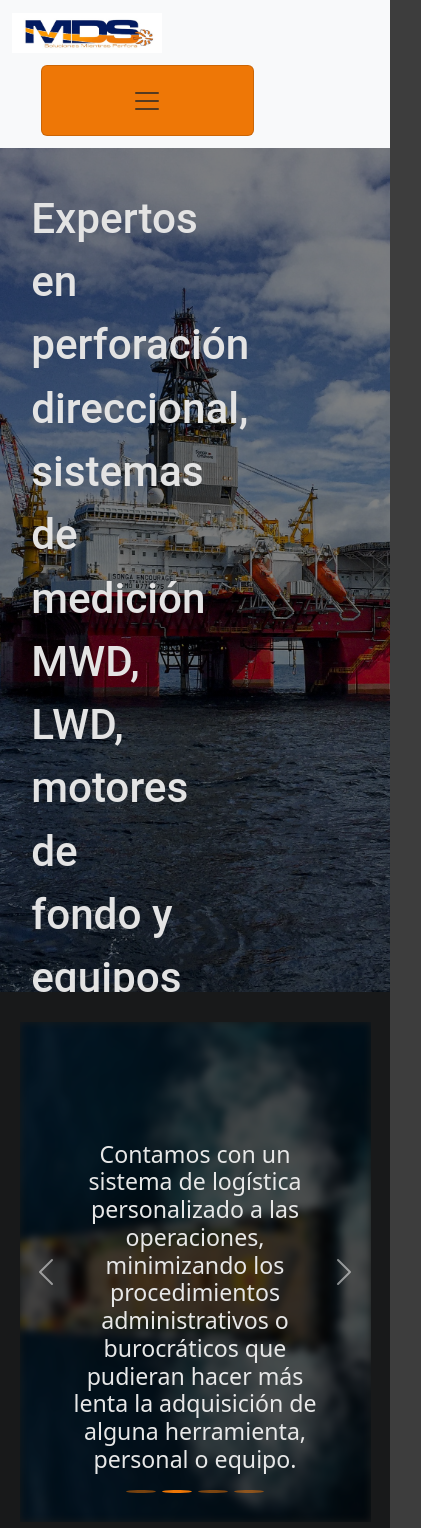
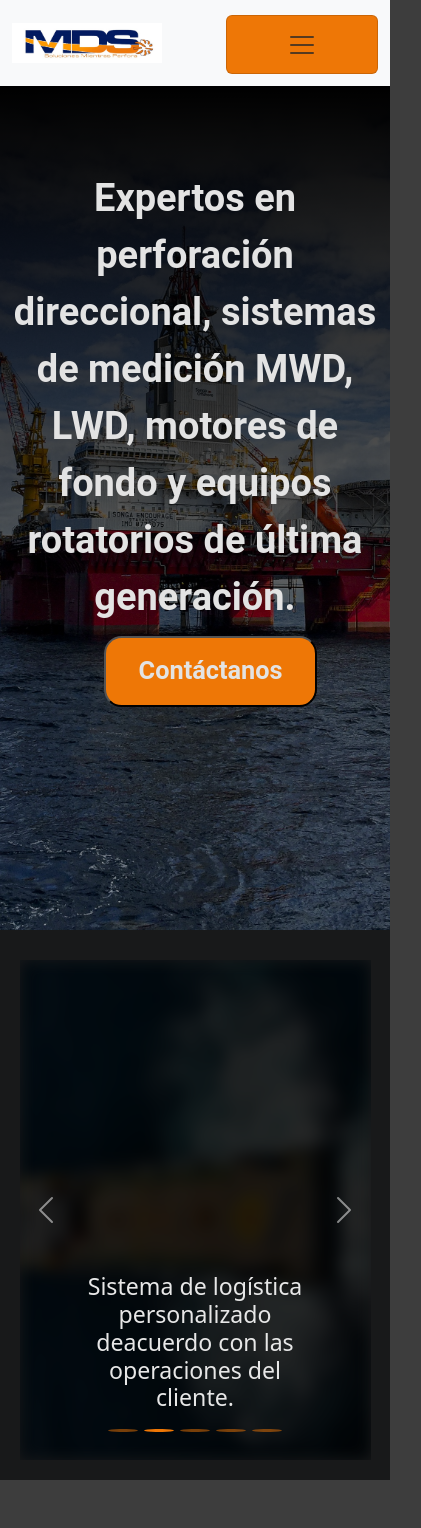
Before and after one commit to jangelolvera/MDS-Landing, a React (Vite) app: page / in a window 390 px wide. Shown: the top 1528 px of the page, 421 px wide, since content can reach past the window. Built offline with nearby package versions, Linux system fonts and the light colour scheme.

Commit message:
responsive corrected

```diff
--- a/src/Components/AcercaDe.jsx
+++ b/src/Components/AcercaDe.jsx
@@ -4,6 +4,7 @@ import barco from '../Images/barco.jpg';
 import workers from '../Images/workers.png';
 import pozo from '../Images/pozo.jpg';
 import '../Styles/AcercaDe.css';
+import eficaz from '../Images/eficaz.jpg';
 
 export const AcercaDe = () => {
   return (
@@ -14,15 +15,14 @@ export const AcercaDe = () => {
         <Carousel.Item>
           <img className="slideImgs" src={barrena} alt="First slide" />
           <Carousel.Caption>
-            <h3 className="captionSlide">Contamos con una gran variedad tecnologías de alto desempeño, disponibilidad de diferentes
-              tipos de herramientas y proveedores que se adaptan a las necesidades del cliente.</h3>
+            <h3 className="captionSlide">Contamos con una gran variedad de proveedores, tecnologías y herramientas de alto desempeño
+            que se adaptan a las necesidades del cliente.</h3>
           </Carousel.Caption>
         </Carousel.Item>
         <Carousel.Item>
           <img className="slideImgs" src={barco} alt="First slide" />
           <Carousel.Caption>
-            <h3 className="captionSlide">Contamos con un sistema de logística personalizado a las operaciones, minimizando los
-            procedimientos administrativos o burocráticos que pudieran hacer más lenta la adquisición de alguna herramienta, personal o equipo.</h3>
+            <h3 className="captionSlide">Sistema de logística personalizado deacuerdo con las operaciones del cliente. </h3>
           </Carousel.Caption>
         </Carousel.Item>
         <Carousel.Item>
@@ -39,6 +39,14 @@ export const AcercaDe = () => {
             herramientas para la perforación de cada etapa.</h3>
           </Carousel.Caption>
         </Carousel.Item>
+
+        <Carousel.Item>
+          <img className="slideImgs" src={eficaz} alt="First slide" />
+          <Carousel.Caption>
+            <h3 className="captionSlide">
+            Minimizamos los procesos administrativos que pudieran hacer más lenta la adquisición de alguna herramienta, personal o equipo.</h3>
+          </Carousel.Caption>
+        </Carousel.Item>
       </Carousel>
 
     </div>
--- a/src/Styles/AcercaDe.css
+++ b/src/Styles/AcercaDe.css
@@ -1,10 +1,11 @@
-  .carousel{
+
+.carousel{
 
     width: 100%;
     height: 500px;
     margin-top: 3%;
 
-  }
+}
 
 .slideImgs{
 
@@ -14,7 +15,7 @@
     max-width: 100%;
     max-height: 100%;
     object-fit: cover;
-    filter: blur(4px) brightness(30%);
+    filter: blur(4px) brightness(35%);
 
 }
 
@@ -32,3 +33,17 @@
   position: relative;
 
 }
+
+@media only screen and (max-width: 700px) {
+
+  .slideImgs{
+
+    filter: blur(8px) brightness(15%);
+
+}
+
+.captionSlide{
+  font-weight: 400;
+}
+
+}
--- a/src/Styles/Contacto.css
+++ b/src/Styles/Contacto.css
@@ -18,16 +18,6 @@
 
 }
 
-@media (max-width: 800px) {
-    #contactBox {
-        display: flex;
-      flex-direction: column;
-      align-items: center;
-      gap: 5vh;
-      height: 100%;
-      margin: 10%;
-    }
-  }
 
 #dudaTxt{
     display: flex;
@@ -220,3 +210,15 @@
     -o-transform: translateY(0);
     transform: translateY(0);
 }
+
+@media (max-width: 600px) {
+    #contactBox {
+        display: flex;
+      flex-direction: column;
+      align-items: center;
+      gap: 5vh;
+      height: 100%;
+      margin: 10%;
+      margin-top: 20%;
+    }
+}
--- a/src/Styles/Footer.css
+++ b/src/Styles/Footer.css
@@ -73,3 +73,22 @@ hr{
     opacity: 0.6;
 
 }
+
+@media only screen and (max-width: 700px) {
+    #creditBox{
+        display: flex;
+        flex-direction: row-reverse;
+        justify-content: space-around;
+        gap: 10%;
+        margin: 3%;
+        align-items: flex-end;
+    }
+
+    footer{
+        display: flex;
+        flex-direction: column;
+        align-content: flex-end;
+        padding-top: 30%;
+
+    }
+}
--- a/src/Styles/Frames.css
+++ b/src/Styles/Frames.css
@@ -44,8 +44,6 @@
     background-size: cover;
     background-position: center;
 
-
-
 }
 
 
@@ -54,7 +52,7 @@
     color: #E7E7E7;
     font-family: 'Roboto', sans-serif;
     font-weight: 600;
-    font-size: 4.19vh;
+    font-size: 3.5vh;
 
 }
 
@@ -63,7 +61,7 @@
     color: #615B5B;
     font-family: 'Roboto', sans-serif;
     font-weight: 600;
-    font-size: 4.19vh;
+    font-size: 3.5vh;
 
 }
 
@@ -75,3 +73,22 @@
     height: 100vh;
 
 }
+
+@media screen and (max-width: 600px){
+    .Frame{
+       text-align: center;
+       padding: 2%;
+       word-wrap: break-word;
+       width: 100%;
+       height: 20vh;
+       border-radius: 10%;
+    }
+
+    #frameContainer{
+
+       display: flex;
+       flex-direction: row;
+
+   }
+
+}
--- a/src/Styles/Home.css
+++ b/src/Styles/Home.css
@@ -8,6 +8,10 @@ button{
     border-radius: 2.09vh;
     background-color: #ee7706 !important;
 
+}
+
+html,body{
+    overflow-x: hidden;
 }
 
 
@@ -28,7 +32,7 @@ button{
 
 .about{
 
-    width: 40%;
+    width: 50vh;
     font-family: 'Roboto', sans-serif;
     font-size: 5vh;
     font-weight: 500;
@@ -47,3 +51,29 @@ button{
     color: #e3e3e3;
 
 }
+
+@media only screen and (max-width: 700px) {
+    .about{
+
+        text-align: center;
+        font-weight: 600;
+        font-size: 4.5vh;
+        width: 45vh;
+        margin: 0;
+        margin-top: 10vh;
+    }
+
+    .bg-image{
+        display: flex;
+        flex-direction: column;
+        align-items: center;
+        align-content: center;
+        background-image: linear-gradient(rgba(0, 0, 0, 1),rgba(0, 0, 0, 0.3)), url('../Images/backImg.jpg');
+
+    }
+
+    #contactTxt{
+        font-weight: 600;
+        font-size: 3vh;
+    }
+}
--- a/src/Styles/NavBar.css
+++ b/src/Styles/NavBar.css
@@ -1,4 +1,9 @@
-#logoImg{
-    width: 208px;
-    height: 60px;
+
+.navbar-toggler{
+    width: 18vh;
+    height: 7vh;
 }
+
+body{
+    width: 100%;
+}
```
Also changed, not shown: 1 other file (tests, documents, lock files or other folders).
